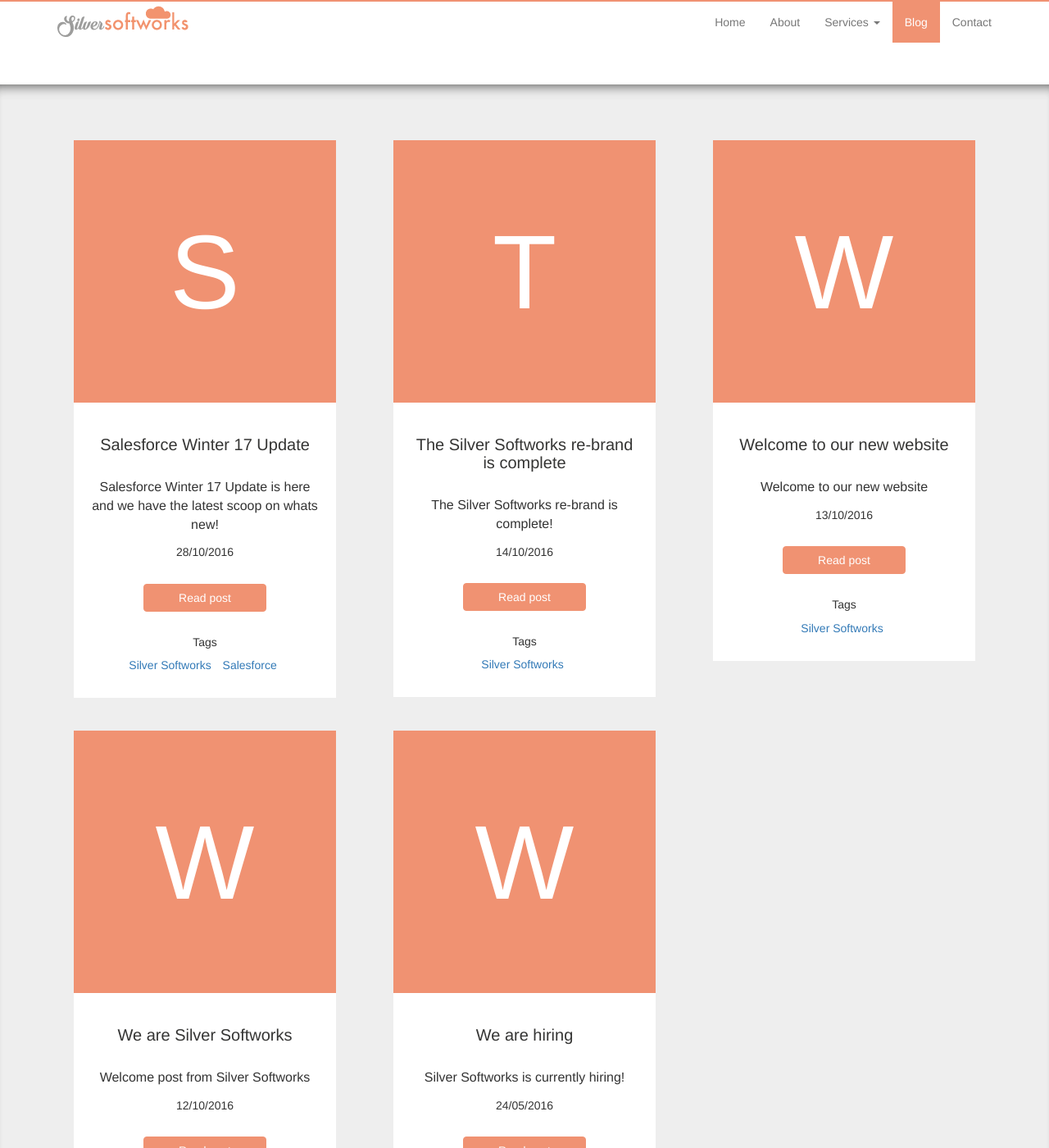
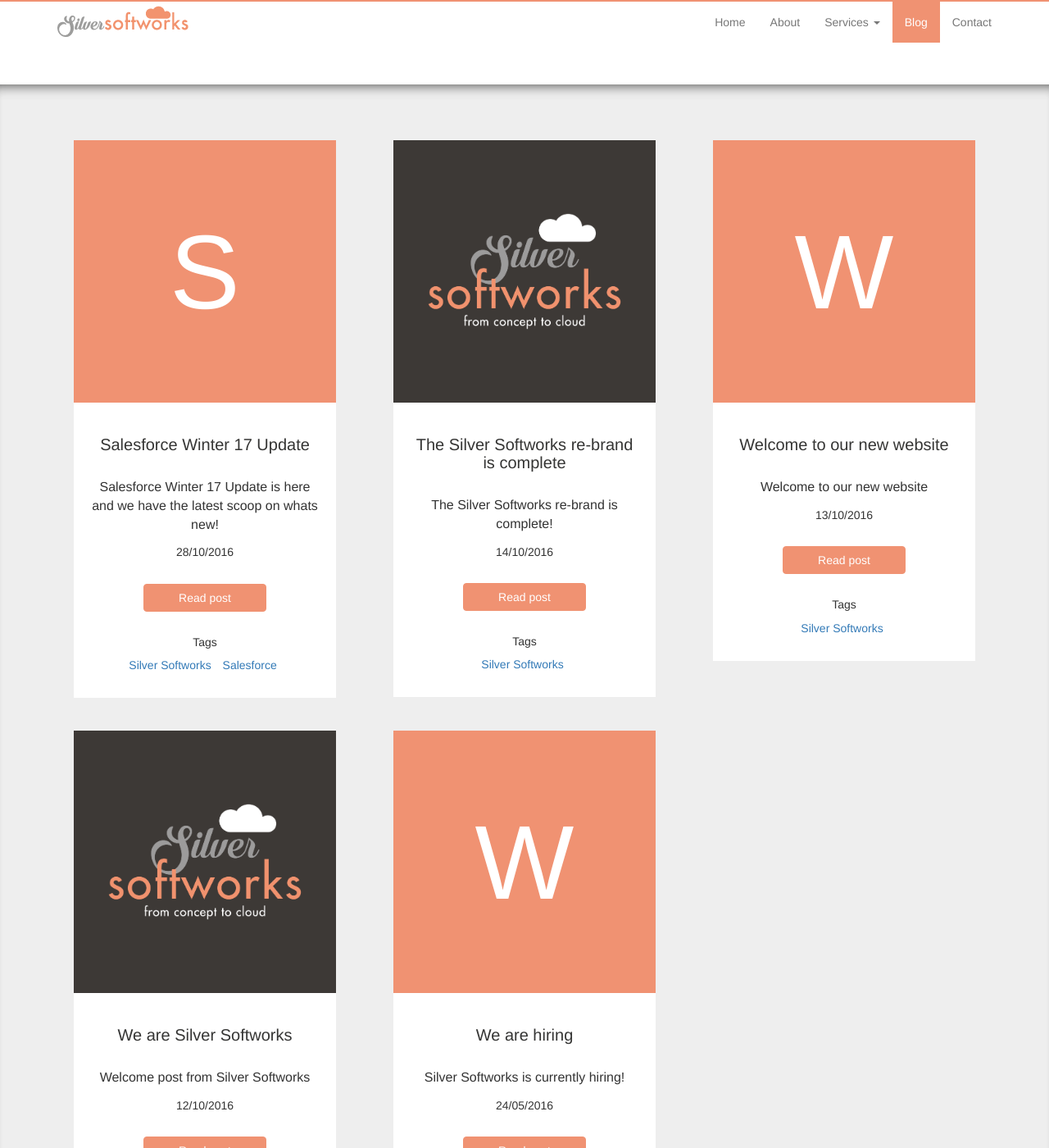
Before and after one commit to ThomasDavidPacker/Silver-Softworks, a Jekyll site: the page built from blog.html, in a window 1280 px wide and 1400 px high, scrolled down 280 px. Shown: the whole window at 82% size. Built offline with Jekyll 4.4.1, drawn with Linux system fonts in a browser that asks for light colours.

Commit message:
Updates
Updates

```diff
--- a/_posts/2016-10-12-we-are-silver-softworks.html
+++ b/_posts/2016-10-12-we-are-silver-softworks.html
@@ -6,7 +6,7 @@
 description: Welcome post from Silver Softworks
 categories: [Silver Softworks, Salesforce]
 banner:
-tile:
+tile: /images/silversoftworks/logos/SS_Twitter_Image-01.png
 letter: W
 ---
 
--- a/_posts/2016-10-14-the-silver-softworks-rebrand-is-complete.html
+++ b/_posts/2016-10-14-the-silver-softworks-rebrand-is-complete.html
@@ -6,6 +6,6 @@
 description: The Silver Softworks re-brand is complete!
 categories: [Silver Softworks]
 banner:
-tile:
+tile: /images/silversoftworks/logos/SS_Twitter_Image-01.png
 letter: T
 ---
--- a/blog.html
+++ b/blog.html
@@ -41,7 +41,7 @@
 										</div></a>
 									{% else %}
 										<div class="c_post_image">
-											<a href="{{ post.url }}"><img src="{{ post.tile }}"></a>
+											<a href="{{ post.url }}"><img src="{{ post.tile }}" class="img-responsive"></a>
 										</div>
 									{% endif %}
 								</div>
```
